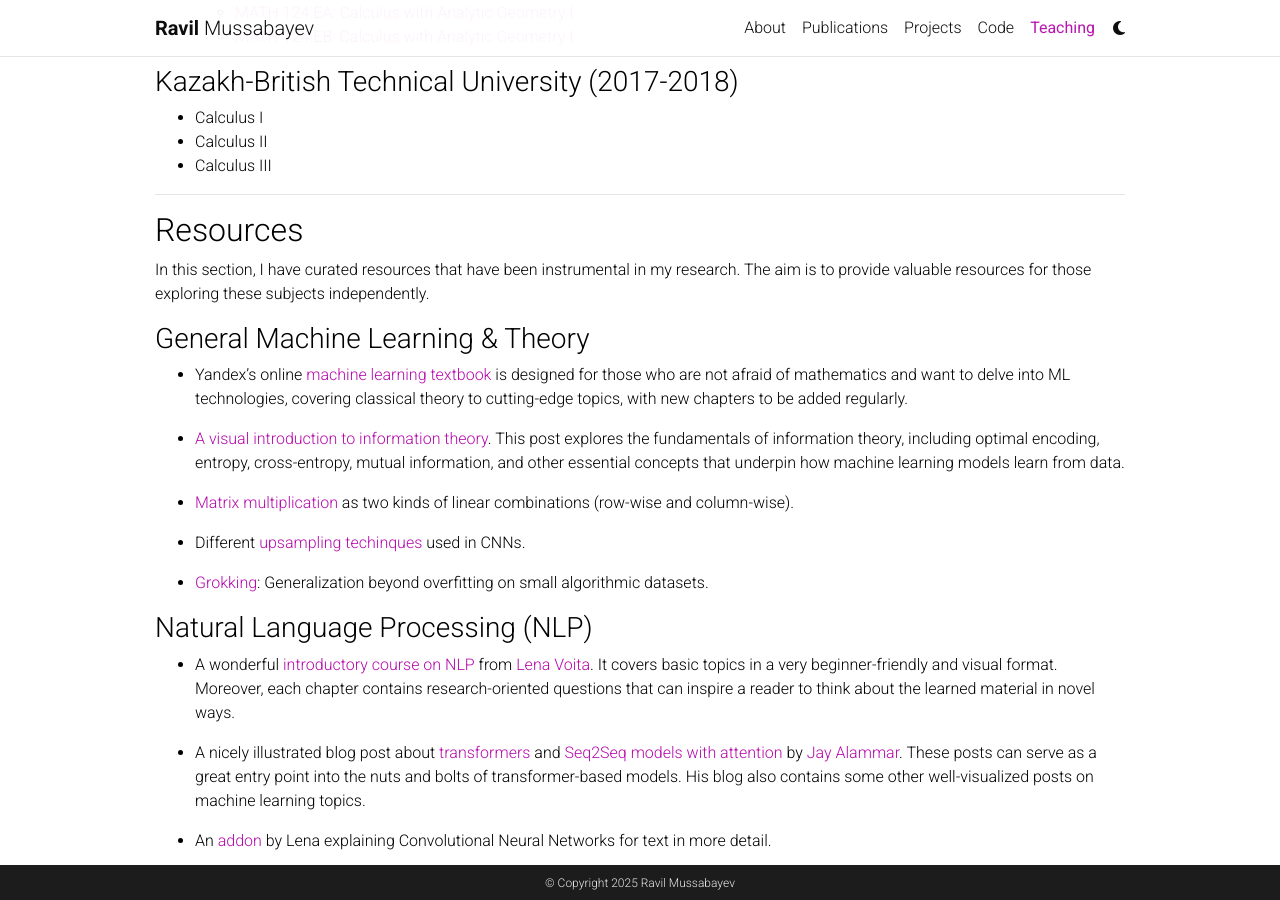
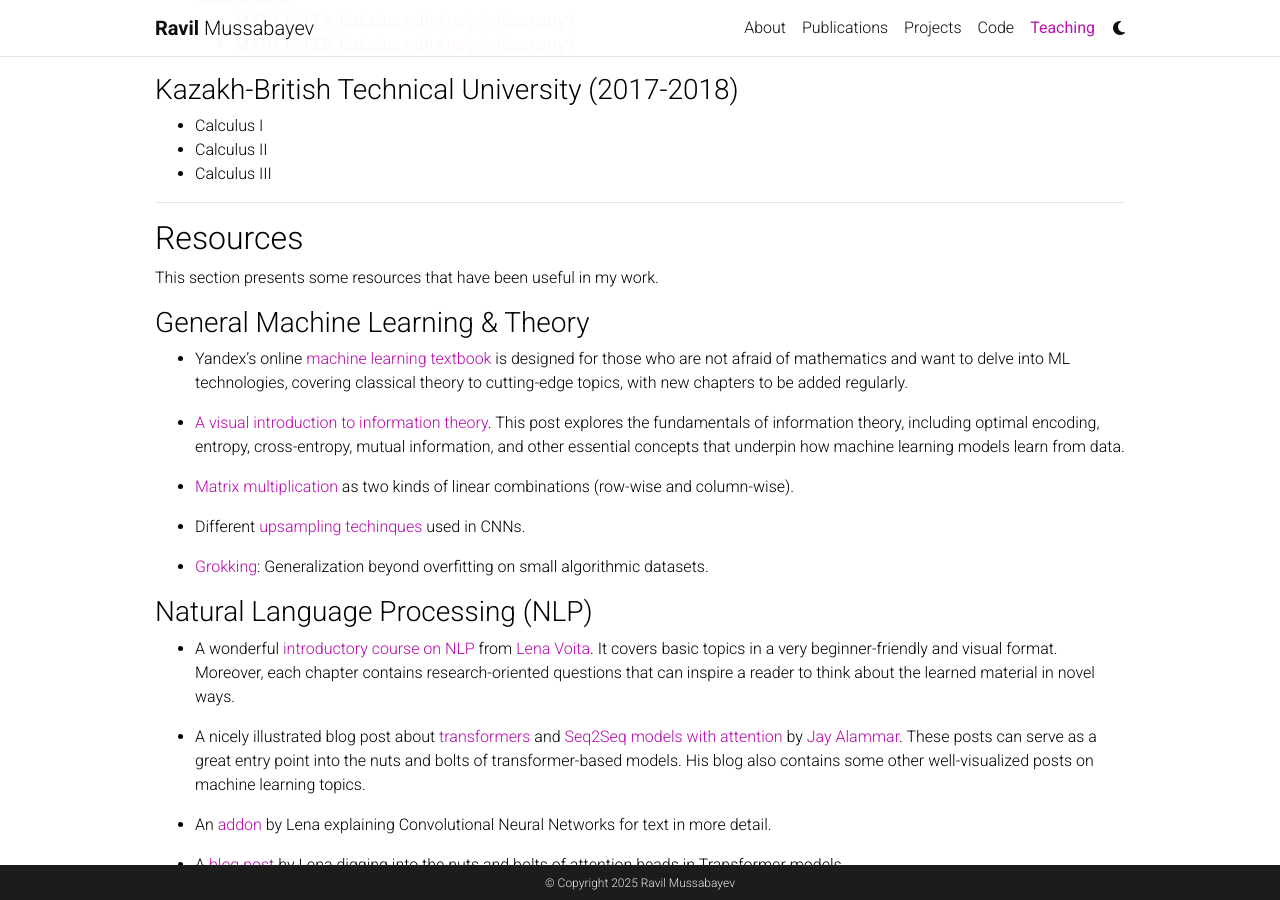
Before and after one commit to rmusab/rmusab.github.io, a Jekyll site: the page built from _pages/teaching.md, in a window 1280 px wide and 900 px high, scrolled down 1281 px. Built offline with Jekyll 4.4.1, drawn with Linux system fonts in a browser that asks for light colours; comment, search, counter and statistics services are not loaded; a style sheet for code colours, icons or effects is not loaded; some of the changed text lies outside the part shown.

Commit message:
Update educational content in code and teaching pages for clarity
- Renamed "Academic Code" to "Educational Code" for better alignment with content purpose.
- Added a new course for Autumn 2025 and revised course descriptions for clarity.
- Simplified the resources section to enhance readability and focus on utility.

```diff
--- a/_pages/teaching.md
+++ b/_pages/teaching.md
@@ -80,7 +80,7 @@
 
 ## Resources
 
-In this section, I have curated resources that have been instrumental in my research. The aim is to provide valuable resources for those exploring these subjects independently.
+This section presents some resources that have been useful in my work.
 
 ### General Machine Learning & Theory
 
```
Also changed, not shown: other parts of _pages/teaching.md (+2 -2 lines), _pages/code.md (+1 -1 lines).
